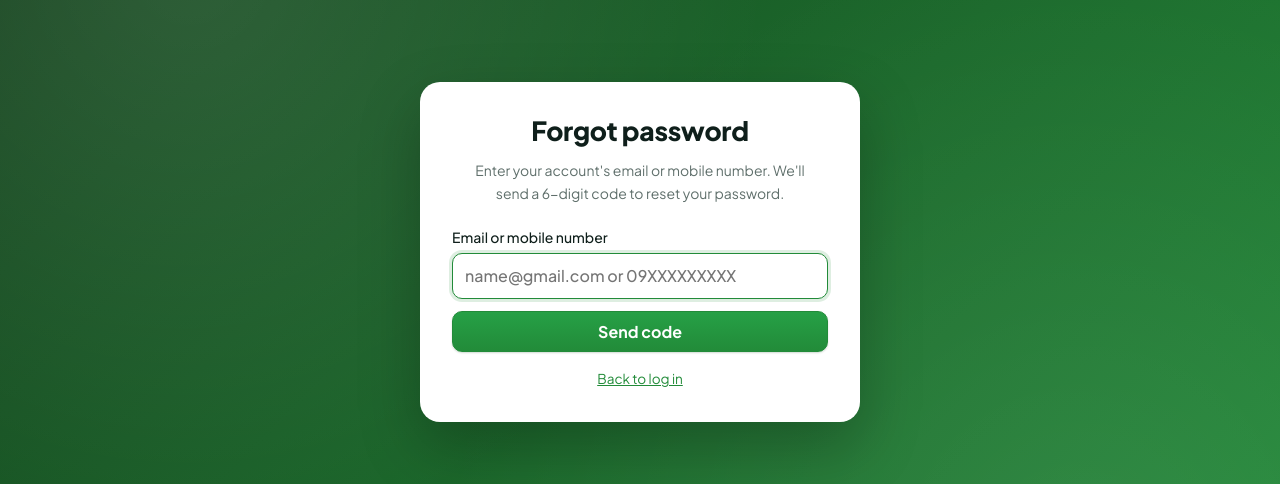
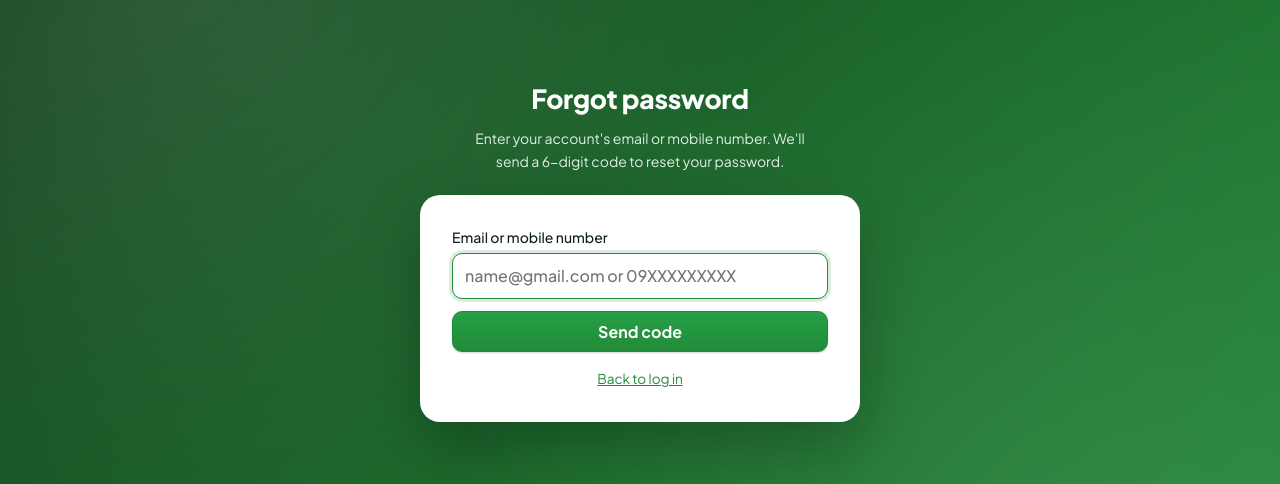
Before and after one commit to renancano22/botika-frontend, a React (Vite) app: page /forgot-password in a window 1280 px wide. Shown: the part 148-632 px from the top of the page. Built offline with nearby package versions, Linux system fonts and the light colour scheme; no server answers.

Commit message:
Move authentication branding and introductions above form cards

```diff
--- a/src/pages/ForgotPassword.tsx
+++ b/src/pages/ForgotPassword.tsx
@@ -64,12 +64,15 @@ export default function ForgotPassword() {
 
   return (
     <div className="auth-page">
+      <div className="auth-shell">
+        <header className="auth-header">
+          <h1 id="auth-title">{step === 1 ? 'Forgot password' : 'Reset password'}</h1>
+          {step === 1
+            ? <p className="muted">Enter your account's email or mobile number. We'll send a 6-digit code to reset your password.</p>
+            : <Message type="info">{info}</Message>}
+        </header>
       {step === 1 ? (
-        <form className="auth-card auth-card--focused" onSubmit={sendCode}>
-          <header className="auth-header">
-            <h1>Forgot password</h1>
-            <p className="muted">Enter your account's email or mobile number. We'll send a 6-digit code to reset your password.</p>
-          </header>
+        <form className="auth-card auth-card--focused" onSubmit={sendCode} aria-labelledby="auth-title">
           <Message>{fe.general}</Message>
           <label>Email or mobile number
             <input value={login} onChange={(e) => { setLogin(e.target.value); fe.clear('login'); }} placeholder="name@gmail.com or 09XXXXXXXXX" autoComplete="username" required autoFocus {...fe.invalid('login')} />
@@ -79,11 +82,7 @@ export default function ForgotPassword() {
           <p className="muted auth-footer"><Link to="/login">Back to log in</Link></p>
         </form>
       ) : (
-        <form className="auth-card auth-card--focused" onSubmit={reset}>
-          <header className="auth-header">
-            <h1>Reset password</h1>
-            <Message type="info">{info}</Message>
-          </header>
+        <form className="auth-card auth-card--focused" onSubmit={reset} aria-labelledby="auth-title">
           <Message>{fe.general}</Message>
           <label>6-digit code
             <input value={code} onChange={(e) => { setCode(e.target.value.replace(/\D/g, '').slice(0, 6)); fe.clear('code'); }}
@@ -106,6 +105,7 @@ export default function ForgotPassword() {
           </p>
         </form>
       )}
+      </div>
     </div>
   );
 }
--- a/src/pages/Login.tsx
+++ b/src/pages/Login.tsx
@@ -52,12 +52,15 @@ export default function Login() {
   return (
     <div className="auth-page">
       {splash && <SplashScreen onDone={() => setSplash(false)} />}
-      <form className={`auth-card auth-card--focused ${splash ? 'auth-card-wait' : 'auth-card-in'}`} onSubmit={submit} aria-hidden={splash || undefined}>
+      <div className={`auth-shell ${splash ? 'auth-card-wait' : 'auth-card-in'}`} aria-hidden={splash || undefined}>
+        <header className="auth-header">
         <div className="brand brand-center">
           <span className="brand-mark">✚</span>
           <div><strong>BulanBotikaCare</strong><small>Botika ng Bayan · Bulan, Sorsogon</small></div>
         </div>
-        <h1>Log in</h1>
+          <h1 id="auth-title">Log in</h1>
+        </header>
+      <form className="auth-card auth-card--focused" onSubmit={submit} aria-labelledby="auth-title">
         <Message>{fe.general}</Message>
         <label>Email or mobile number
           <input value={login} onChange={(e) => { setLogin(e.target.value); fe.clear('login'); }} placeholder="name@gmail.com or 09XXXXXXXXX" autoComplete="username" required autoFocus {...fe.invalid('login')} />
@@ -71,6 +74,7 @@ export default function Login() {
         <button className="btn" disabled={busy}>{busy ? 'Logging in…' : 'Log in'}</button>
         <p className="muted auth-footer"><span>Resident without an account?</span> <Link to="/register">Register here</Link></p>
       </form>
+      </div>
     </div>
   );
 }
```
Also changed, not shown: src/styles.css.
